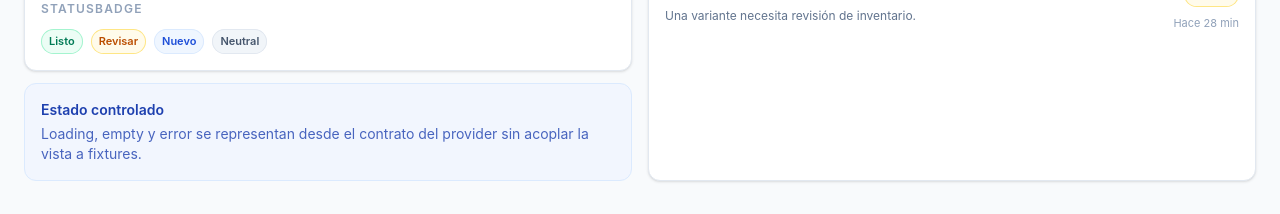
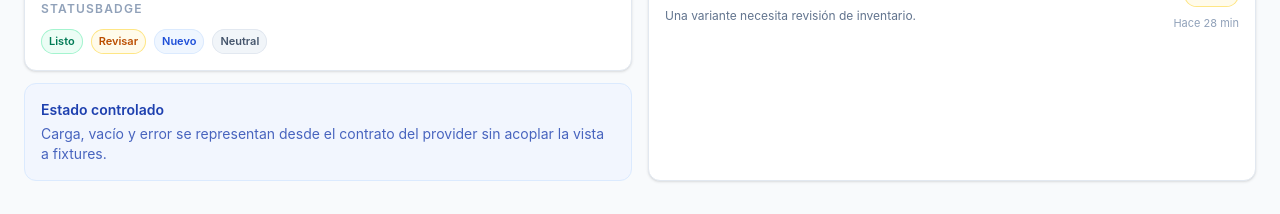
Before and after one commit to LuisHdezE/WebBlueprint, a React (Vite) app: page /components in a window 1280 px wide. Shown: the part 1400-1614 px from the top of the page. Built offline with nearby package versions, Linux system fonts and the light colour scheme.

Commit message:
docs(u2.1): keep live component copy in Spanish

```diff
--- a/src/pages/ComponentsPage.tsx
+++ b/src/pages/ComponentsPage.tsx
@@ -86,7 +86,7 @@ export function ComponentsPage() {
               </div>
             </div>
             <div className="sm:col-span-2">
-              <InlineFeedback title="Estado controlado" message="Loading, empty y error se representan desde el contrato del provider sin acoplar la vista a fixtures." tone="info" />
+              <InlineFeedback title="Estado controlado" message="Carga, vacío y error se representan desde el contrato del provider sin acoplar la vista a fixtures." tone="info" />
             </div>
           </div>
 
```
